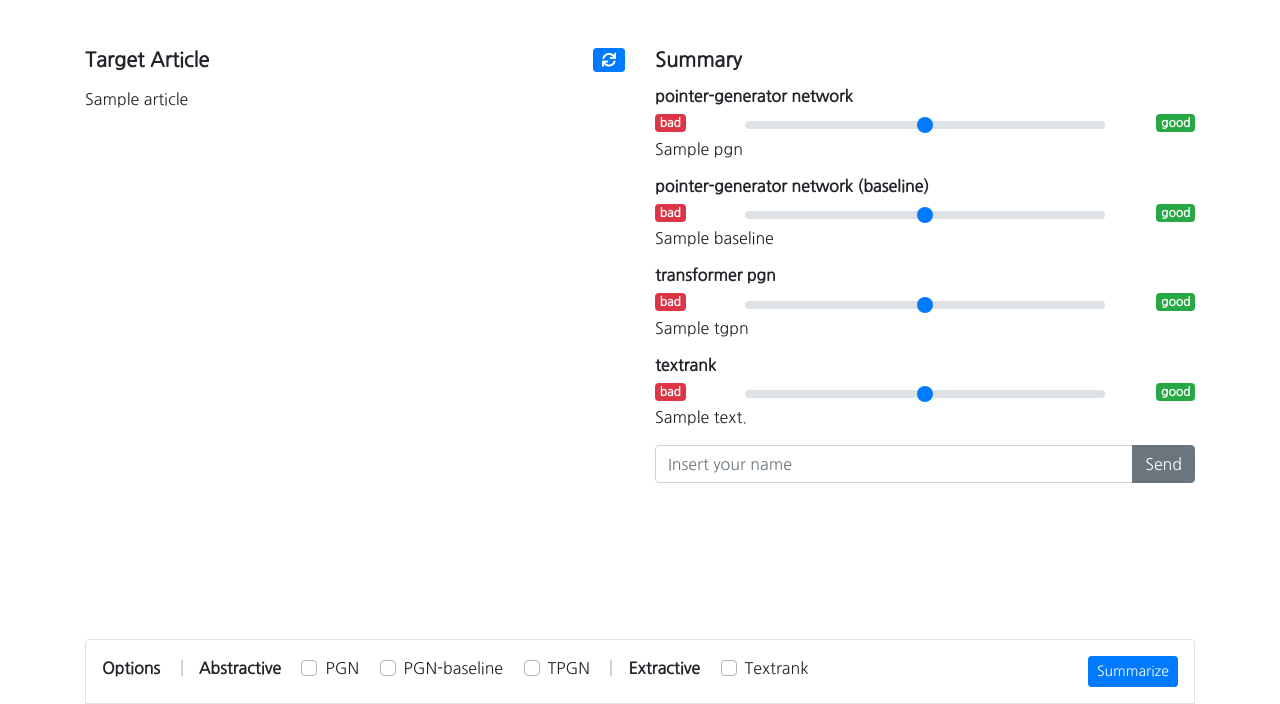
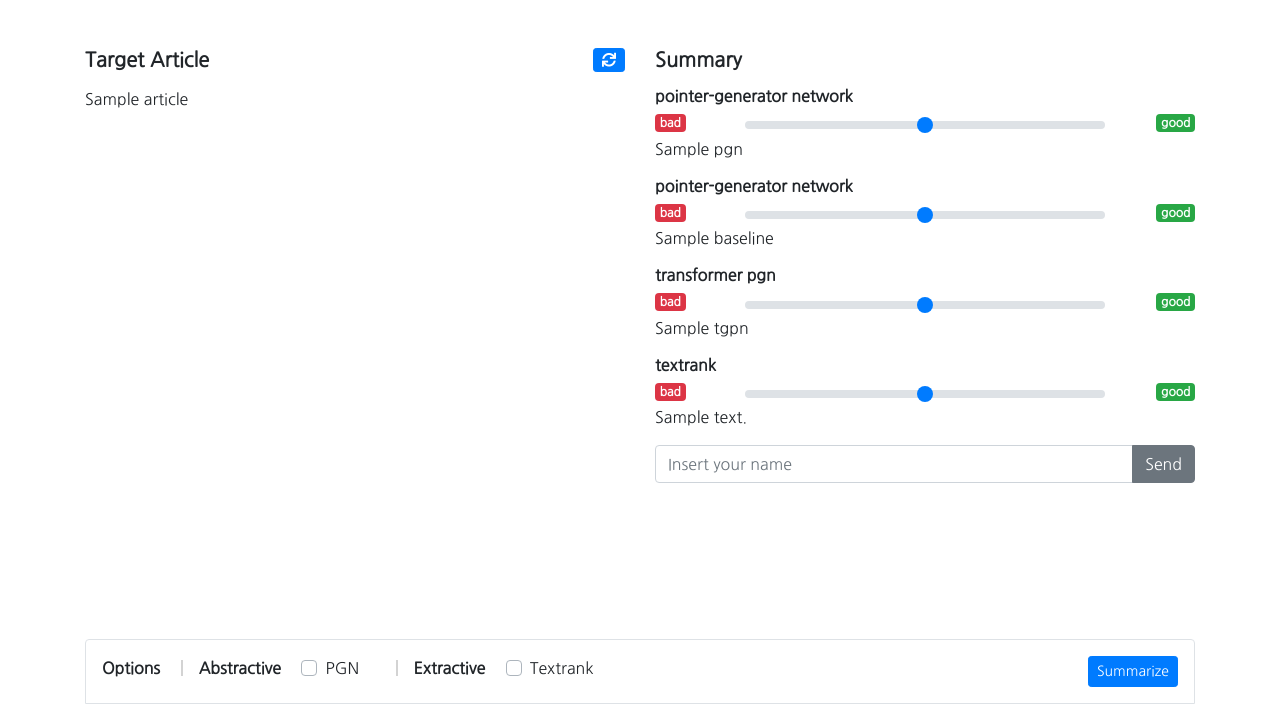
Before and after one commit to junbread/text-summary, a Django app: template src/demo/app/templates/demo.html in a window 1280 px wide. Shown: the part 96-800 px from the top of the page. Run offline with Django 3.2, Linux system fonts and the light colour scheme; the template is opened without the code that fills it: most values are stand-ins (such as "Sample title", 1, 10 or a date in 2020); parts of the project's set-up code (start-up, migrations or seed data) failed here and were passed over; some libraries are stand-ins or nearby versions.

Commit message:
baseline -> pgn 표기 변경

```diff
--- a/src/demo/app/templates/demo.html
+++ b/src/demo/app/templates/demo.html
@@ -55,7 +55,7 @@
                                 <p>{{ summary.pgn }}</p>
                                 {% endif %}
                                 {% if summary.baseline is not None %}
-                                <h6>pointer-generator network (baseline)</h6>
+                                <h6>pointer-generator network</h6>
                                 <div class="row m-0">
                                     <div class="col-2 p-0">
                                         <span class="badge badge-danger">bad</span>
@@ -122,21 +122,21 @@
                     <b>Options</b>
                     <span class="splitter ml-3 mr-3"></span>
                     <b class="mr-3">Abstractive</b>
-                    <span class="custom-control custom-checkbox custom-control-inline">
+                    <!-- <span class="custom-control custom-checkbox custom-control-inline">
                         <input class="custom-control-input" type="checkbox" name="option" value="pgn"
                             id="option-pgn" {% if "pgn" in options %}checked{% endif %}>
                         <label class="custom-control-label" for="option-pgn">PGN</label>
-                    </span>
+                    </span> -->
                     <span class="custom-control custom-checkbox custom-control-inline">
                         <input class="custom-control-input" type="checkbox" name="option" value="baseline"
                             id="option-baseline" {% if "baseline" in options %}checked{% endif %}>
-                        <label class="custom-control-label" for="option-baseline">PGN-baseline</label>
+                        <label class="custom-control-label" for="option-baseline">PGN</label>
                     </span>
-                    <span class="custom-control custom-checkbox custom-control-inline mr-0">
+                    <!-- <span class="custom-control custom-checkbox custom-control-inline mr-0">
                         <input class="custom-control-input" type="checkbox" name="option" value="tpgn"
                             id="option-tpgn" {% if "tpgn" in options %}checked{% endif %}>
                         <label class="custom-control-label" for="option-tpgn">TPGN</label>
-                    </span>
+                    </span> -->
                     <span class="splitter ml-3 mr-3"></span>
                     <b class="mr-3">Extractive</b>
                     <span class="custom-control custom-checkbox custom-control-inline">
--- a/src/demo/app/views.py
+++ b/src/demo/app/views.py
@@ -18,7 +18,7 @@ def demo(request):
     return_object = {
         'article': None,
         'summary': None,
-        'options': ["pgn", "textrank"]
+        'options': ["baseline", "textrank"]
     }
 
     if request.method == 'GET':
```
